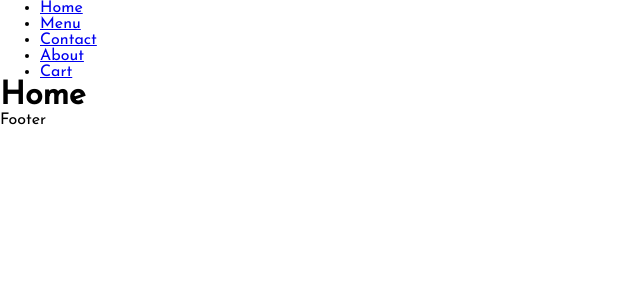
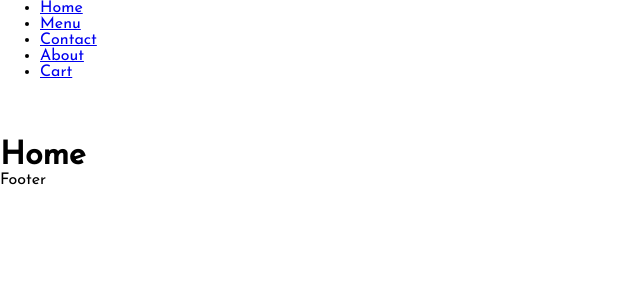
Before and after one commit to AkosCzifra/gerczi-frontend, a React (Create React App) app: page / in a window 1280 px wide. Shown: the top 300 px of the page, without its empty margins (0-640 px from the left). Built offline with nearby package versions, Linux system fonts and the light colour scheme.

Commit message:
added margin to main

```diff
--- a/src/index.css
+++ b/src/index.css
@@ -2,3 +2,7 @@
   margin: 0;
   font-family: 'Josefin Sans', sans-serif;
 }
+
+main {
+  margin-top: 60px;
+}
```
